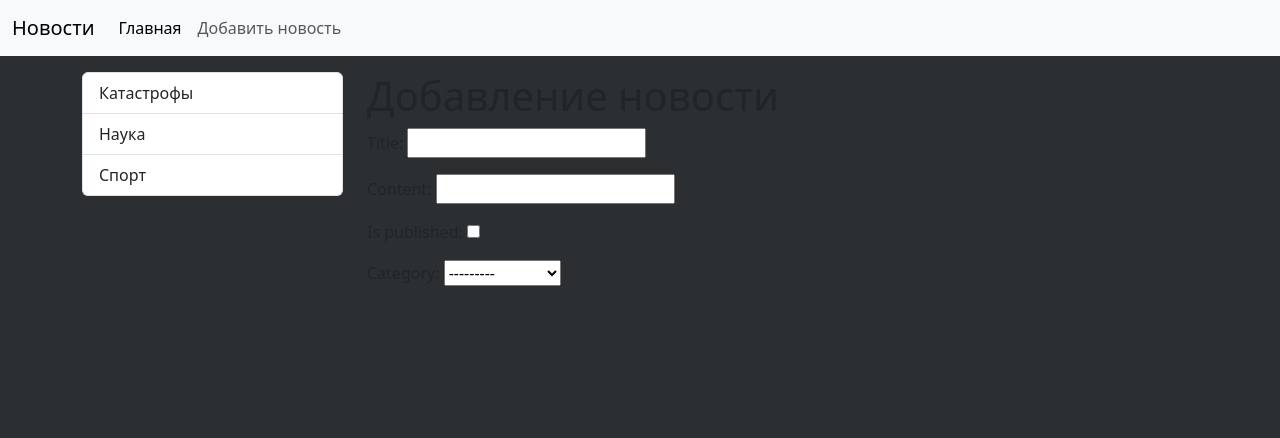
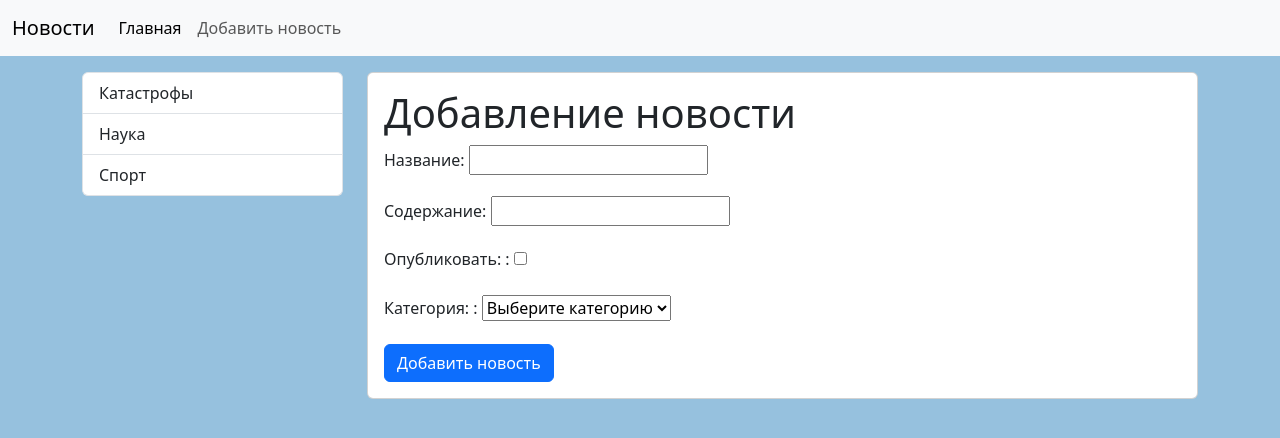
Before and after one commit to Volkevich/PracticProject, a Django app: page /news/add-news/ in a window 1280 px wide. Shown: the top 438 px of the page. Run offline with Django 5.2, Linux system fonts and the light colour scheme; data comes from the database, SQL or seed files in the repository; some libraries are stand-ins or nearby versions.

Commit message:
add news_add

```diff
--- a/newsproject/news/forms.py
+++ b/newsproject/news/forms.py
@@ -5,7 +5,7 @@ from news.models import Category
 
 
 class NewsForm(forms.Form):
-    title = forms.CharField(max_length=120)
-    content = forms.CharField()
-    is_published = forms.BooleanField(required=False)
-    category = forms.ModelChoiceField(queryset=Category.objects.all())
+    title = forms.CharField(max_length=150, label='Название')
+    content = forms.CharField(label='Содержание', required=False)
+    is_published = forms.BooleanField(label='Опубликовать?')
+    category = forms.ModelChoiceField(queryset=Category.objects.all(), label='Категория', empty_label='Выберите категорию')
--- a/newsproject/news/templates/news/add_news.html
+++ b/newsproject/news/templates/news/add_news.html
@@ -6,9 +6,43 @@
     {% include 'news/inc/_sidebar.html' %}
 {% endblock %}
 {% block content %}
-    <h1>Добавление новости</h1>
-    <form action="{% url 'add_news' %}" method="post">
-    {{ form.as_p }}
-    </form>
-
+    <div class="card mb-3">
+        <div class="card-body">
+            <h1>Добавление новости</h1>
+            <form action="{% url 'add_news' %}" method="post">
+                {% csrf_token %}
+                {{ form.non_field_errors }}
+                <div class="mb-3">
+                    <label for="{{ form.title.id_for_label }}" class="form-label">Название: </label>
+                    {{ form.title }}
+                    <div class="invalid-feedback">
+                        {{ form.title.errors }}
+                    </div>
+                </div>
+                <div class="mb-3">
+                    <label for="{{ form.content.id_for_label }}" class="form-label">Содержание: </label>
+                    {{ form.content }}
+                    <div class="invalid-feedback">
+                        {{ form.content.errors }}
+                    </div>
+                </div>
+                <div class="mb-3">
+                    <label for="{{ form.is_published.id_for_label }}" class="form-label">Опубликовать: : </label>
+                    {{ form.is_published }}
+                    <div class="invalid-feedback">
+                        {{ form.is_published.errors }}
+                    </div>
+                </div>
+                <div class="mb-3">
+                    <label for="{{ form.category.id_for_label }}" class="form-label">Категория: : </label>
+                    {{ form.category }}
+                    <div class="invalid-feedback">
+                        {{ form.category.errors }}
+                    </div>
+                </div>
+                {#                {{ form.as_p }}#}
+                <button type="submit" class="btn btn-primary btn-block">Добавить новость</button>
+            </form>
+        </div>
+    </div>
 {% endblock %}
--- a/newsproject/newsproject/static/css/style.css
+++ b/newsproject/newsproject/static/css/style.css
@@ -1,3 +1,3 @@
 body{
-    background-color: #2b2f32;
+    background-color: #96c1de;
 }
```
